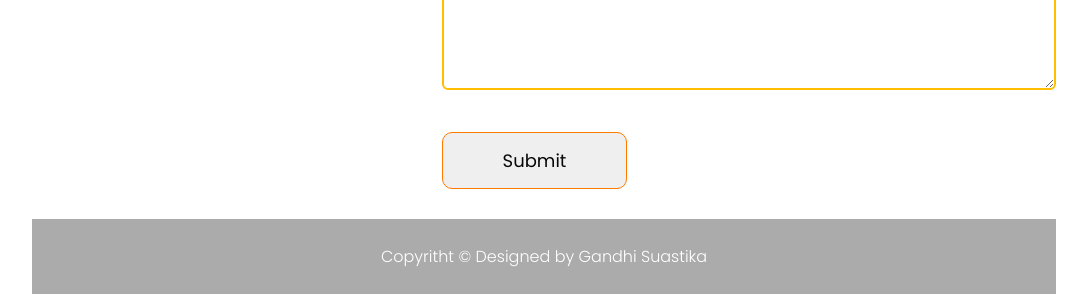
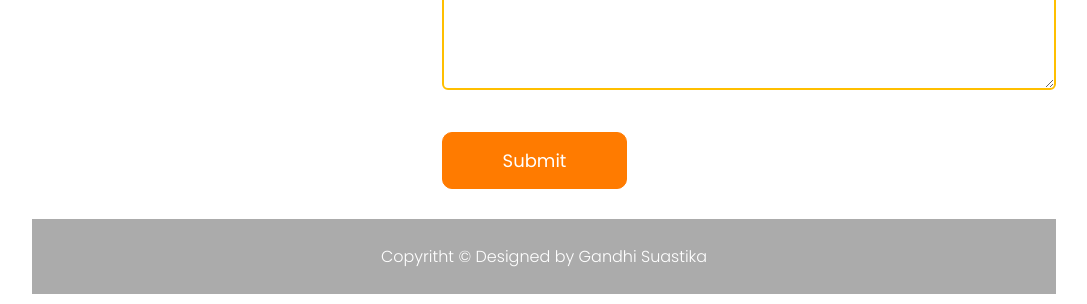
Before and after one commit to Gandeeee/JulienPersonalPortfolio, a plain HTML site: page index.html in a window 1280 px wide. Shown: the part 4020-4324 px from the top of the page, without its empty margins (96-1183 px from the left). Drawn offline with Linux system fonts and the light colour scheme.

Commit message:
Update style.css

```diff
--- a/style.css
+++ b/style.css
@@ -329,6 +329,10 @@ nav ul li a:hover::after{
     color: #ff7b00;
     transform: translateY(-5px);
 }
+.btn.btn2{
+    display: inline-block;
+    background: #ff7b00;
+}
 .contact-right form{
     width: 100%;
 }
@@ -347,7 +351,7 @@ form .btn2{
     font-size: 18px;
     margin-top: 20px;
     cursor: pointer;
-    display: inline-block;
+    color: #fff;
 }
 .copyright{
     width: 100%;
```
